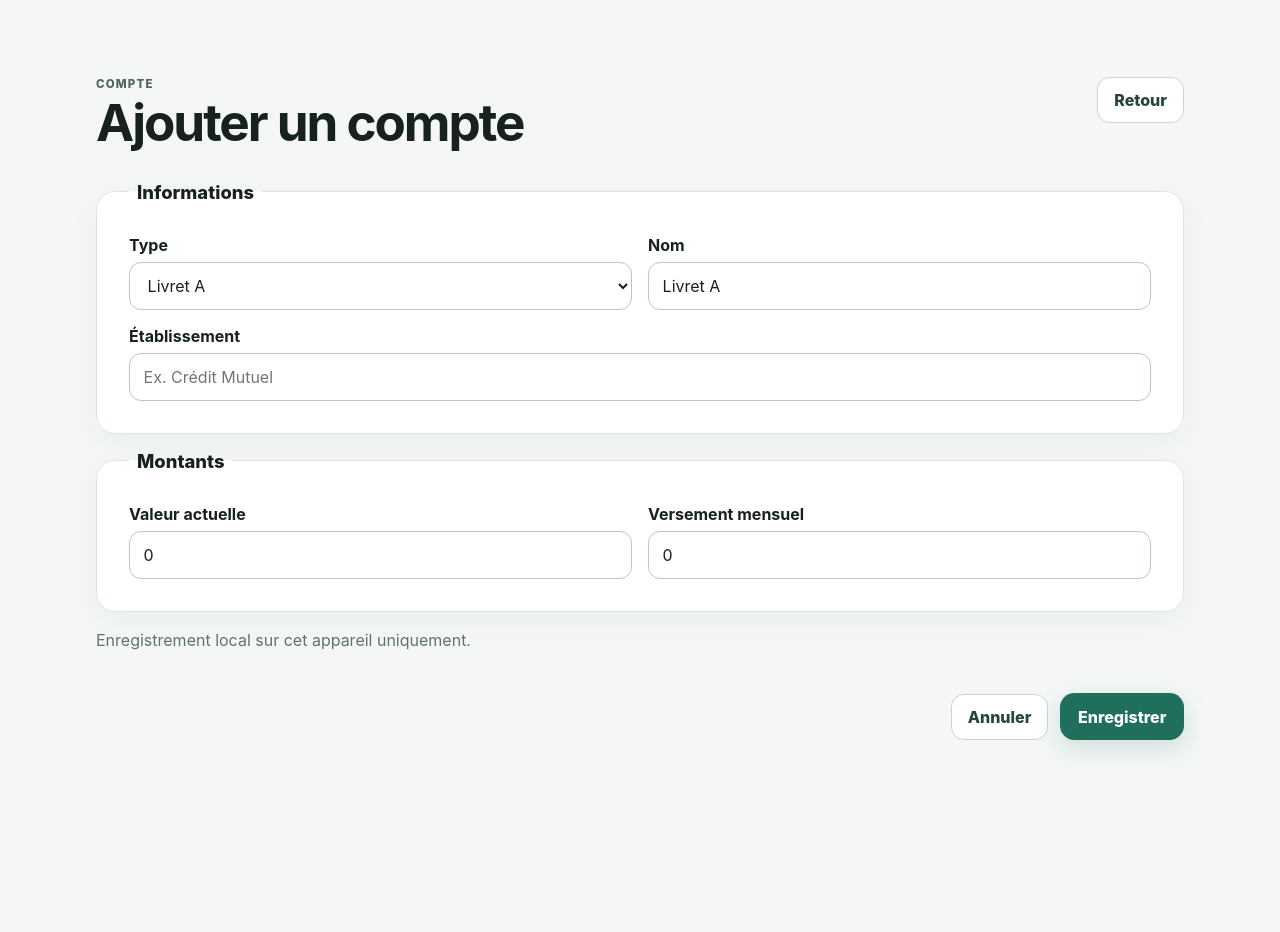
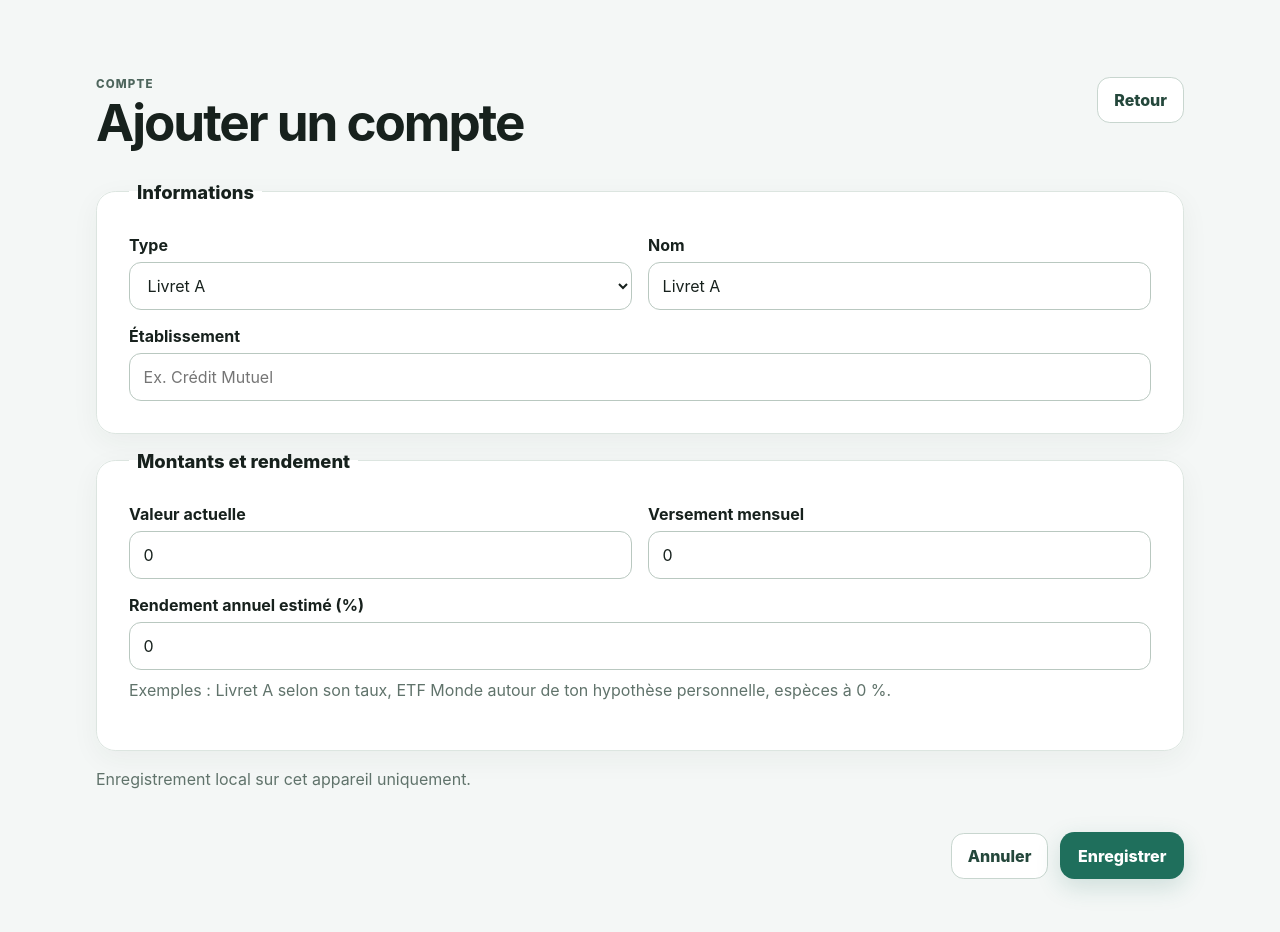
Before and after one commit to Owarino777/Patrimoine, a Next.js app: page /accounts/new in a window 1280 px wide. Shown: the top 932 px of the page. Before the commit the page ends 817 px from the top, so only its background shows below. Built offline with nearby package versions, Linux system fonts and the light colour scheme.

Commit message:
feat: configure annual return when adding an account

```diff
--- a/src/app/accounts/new/page.tsx
+++ b/src/app/accounts/new/page.tsx
@@ -28,8 +28,9 @@ export default function NewAccountPage() {
     const accountType = String(form.get("accountType") ?? "OTHER");
     const amount = Number(form.get("cashBalance") ?? 0);
     const monthlyContribution = Number(form.get("monthlyContribution") ?? 0);
+    const annualReturnPercent = Number(form.get("annualReturnPercent") ?? 0);
 
-    if (!name || !institutionName || !Number.isFinite(amount) || !Number.isFinite(monthlyContribution) || amount < 0 || monthlyContribution < 0) {
+    if (!name || !institutionName || !Number.isFinite(amount) || !Number.isFinite(monthlyContribution) || !Number.isFinite(annualReturnPercent) || amount < 0 || monthlyContribution < 0 || annualReturnPercent < -100 || annualReturnPercent > 100) {
       return;
     }
 
@@ -40,6 +41,7 @@ export default function NewAccountPage() {
       accountType,
       amount,
       monthlyContribution,
+      annualReturnPercent,
     });
 
     router.push("/dashboard#accounts");
@@ -74,7 +76,7 @@ export default function NewAccountPage() {
         </fieldset>
 
         <fieldset>
-          <legend>Montants</legend>
+          <legend>Montants et rendement</legend>
           <div className="form-grid">
             <div className="form-field">
               <label htmlFor="cash-balance">Valeur actuelle</label>
@@ -83,6 +85,11 @@ export default function NewAccountPage() {
             <div className="form-field">
               <label htmlFor="monthly-contribution">Versement mensuel</label>
               <input id="monthly-contribution" name="monthlyContribution" type="number" min="0" step="0.01" defaultValue="0" inputMode="decimal" />
+            </div>
+            <div className="form-field form-field-wide">
+              <label htmlFor="annual-return">Rendement annuel estimé (%)</label>
+              <input id="annual-return" name="annualReturnPercent" type="number" min="-100" max="100" step="0.1" defaultValue="0" inputMode="decimal" aria-describedby="annual-return-help" />
+              <p className="field-help" id="annual-return-help">Exemples : Livret A selon son taux, ETF Monde autour de ton hypothèse personnelle, espèces à 0 %.</p>
             </div>
           </div>
         </fieldset>
```
